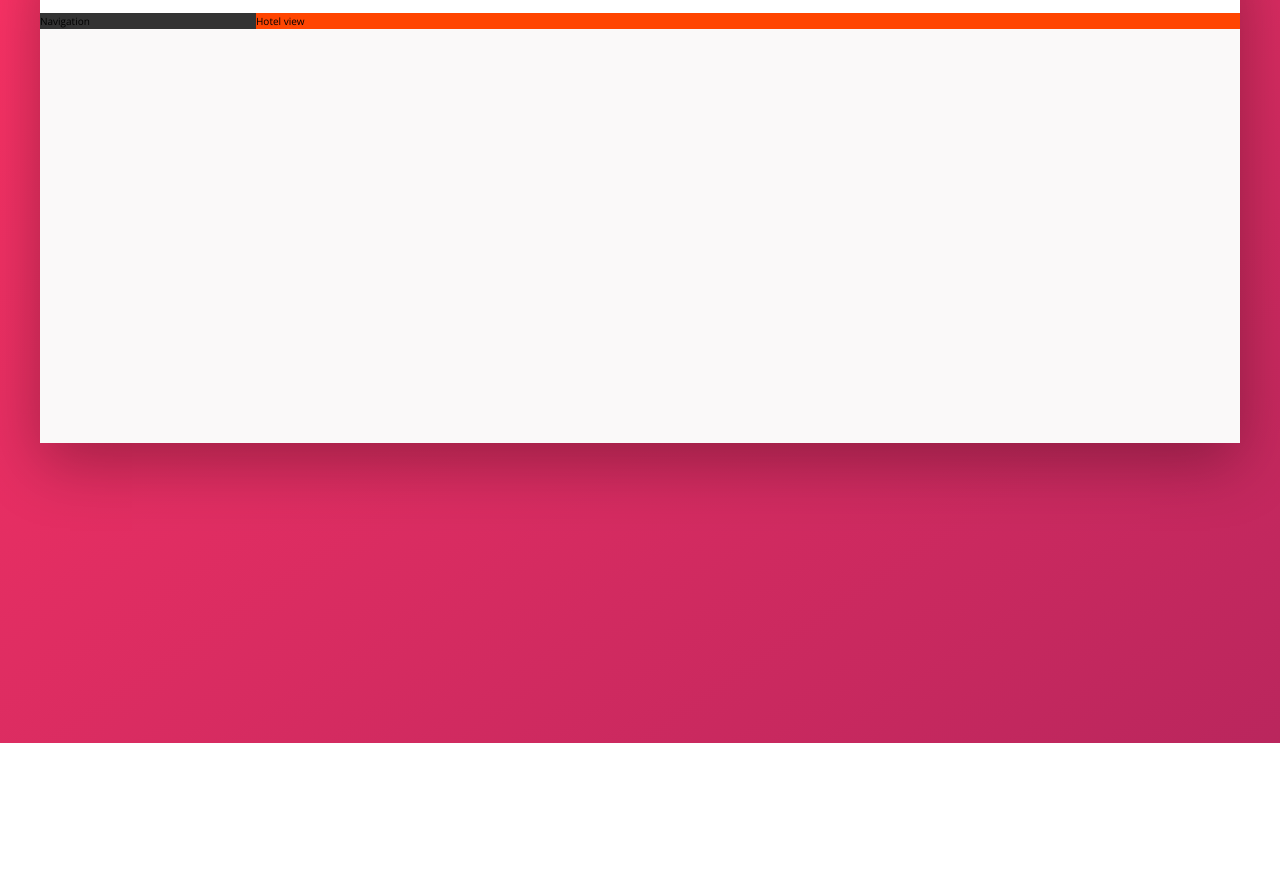
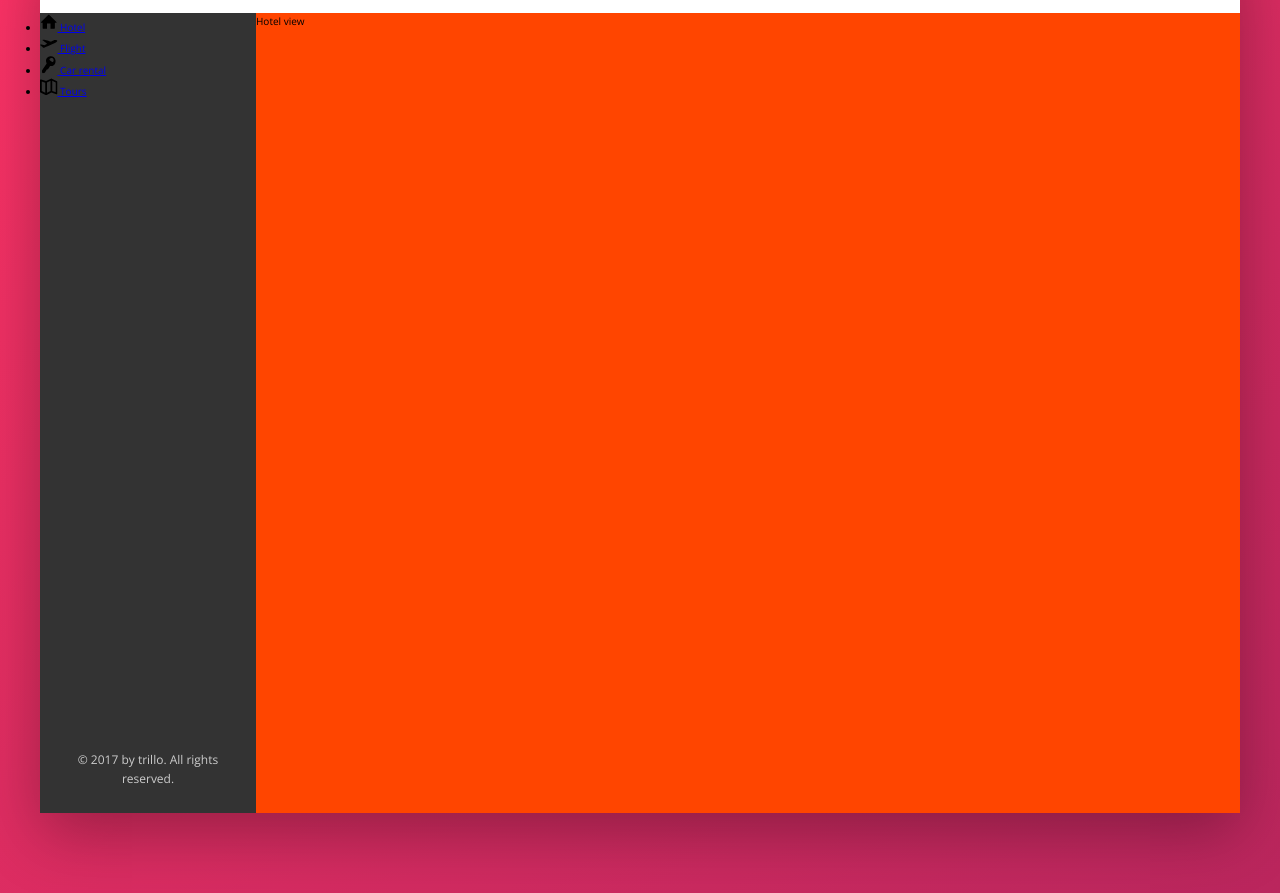
Before and after one commit to xavier-castro/Trillo, a website: page index.html in a window 1280 px wide. Shown: the part 137-1030 px from the top of the page. Before the commit the page ends 880 px from the top, so only its background shows below. Drawn offline with nearby package versions, Linux system fonts and the light colour scheme.

Commit message:
Started on the navigation bar

```diff
--- a/index.html
+++ b/index.html
@@ -16,7 +16,6 @@
     <div class="container">
         <header class="header">
             <img src="img/logo.png" alt="trillo logo" class="logo">
-
             <form action="#" class="search">
                 <input type="text" class="search__input" placeholder="Search hotels">
                 <button class="search__button">
@@ -50,7 +49,47 @@
 
         <div class="content">
             <nav class="sidebar">
-                Navigation
+                <ul class="side-nav">
+                    <li class="side-nav__item">
+                        <a href="#" class="side-nav__link">
+                            <svg class="side-nav__icon">
+                                <use xlink:href="img/sprite.svg#icon-home"></use>
+                            </svg>
+                            <span>Hotel</span>
+                        </a>
+                    </li>
+
+                    <li class="side-nav__item">
+                        <a href="#" class="side-nav__link">
+                            <svg class="side-nav__icon">
+                                <use xlink:href="img/sprite.svg#icon-aircraft-take-off"></use>
+                            </svg>
+                            <span>Flight</span>
+                        </a>
+                    </li>
+
+                    <li class="side-nav__item">
+                        <a href="#" class="side-nav__link">
+                            <svg class="side-nav__icon">
+                                <use xlink:href="img/sprite.svg#icon-key"></use>
+                            </svg>
+                            <span>Car rental</span>
+                        </a>
+                    </li>
+
+                    <li class="side-nav__item">
+                        <a href="#" class="side-nav__link">
+                            <svg class="side-nav__icon">
+                                <use xlink:href="img/sprite.svg#icon-map"></use>
+                            </svg>
+                            <span>Tours</span>
+                        </a>
+                    </li>
+                </ul>
+
+                <div class="legal">
+                    &copy; 2017 by trillo. All rights reserved.
+                </div>
             </nav>
 
             <main class="hotel-view">
--- a/sass/_components.scss
+++ b/sass/_components.scss
@@ -130,3 +130,30 @@
     }
 
 }
+
+
+////////////////////////////////////////////
+// SIDE NAVIGATION
+.side-nav {
+    &__item {
+
+    }
+
+    &__link {
+
+    }
+
+    &__icon {
+        width: 1.75rem;
+        height: 1.75rem;
+    }
+}
+
+////////////////////////////////////////////
+// LEGAL TEXT
+.legal {
+    font-size: 1.2rem;
+    color: var(--color-gray-light-4);
+    text-align: center;
+    padding: 2.5rem;
+}
--- a/sass/_layout.scss
+++ b/sass/_layout.scss
@@ -30,11 +30,19 @@
 
     // flex: grow shrink basis
     flex: 0 0 18%;
+
+    // Will put the legal text at the very bottom of the nav bar and keep the nav buttons stay at the top
+    display: flex;
+    flex-direction: column; // allows us to vertically manipulate
+    justify-content: space-between; // pushes elements to opposite sides
 }
 
 .hotel-view {
     background-color: var(--color-white);
+
+    // #TODO: Remove after done testing
     background-color: orangered;
+    height: 80rem;
 
     flex: 1; // flex: 1; basically says the element should grow as much as it can
 }
```
Also changed, not shown: css/style.css. Lines whose indentation alone changed are shown as unchanged.
